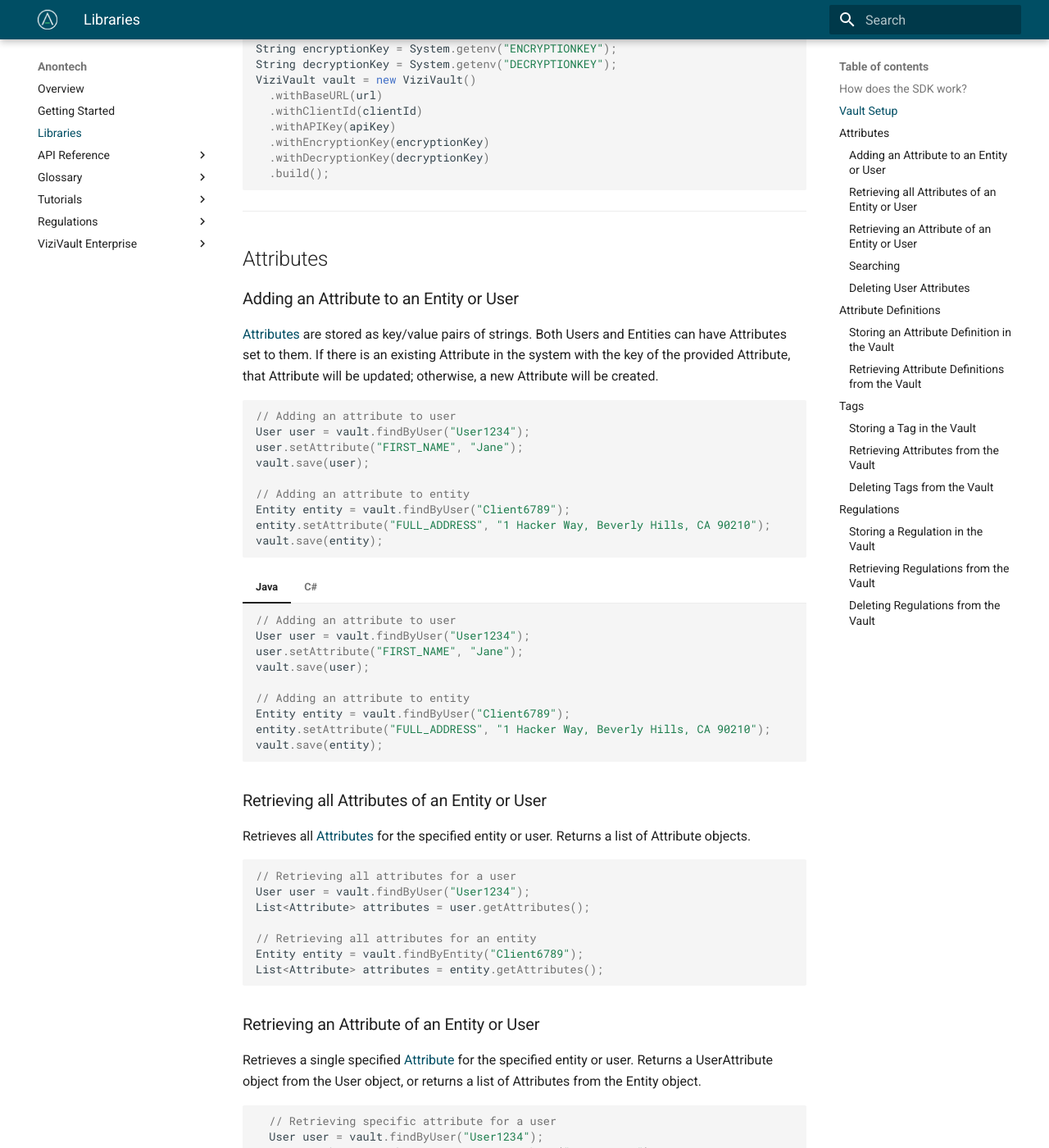
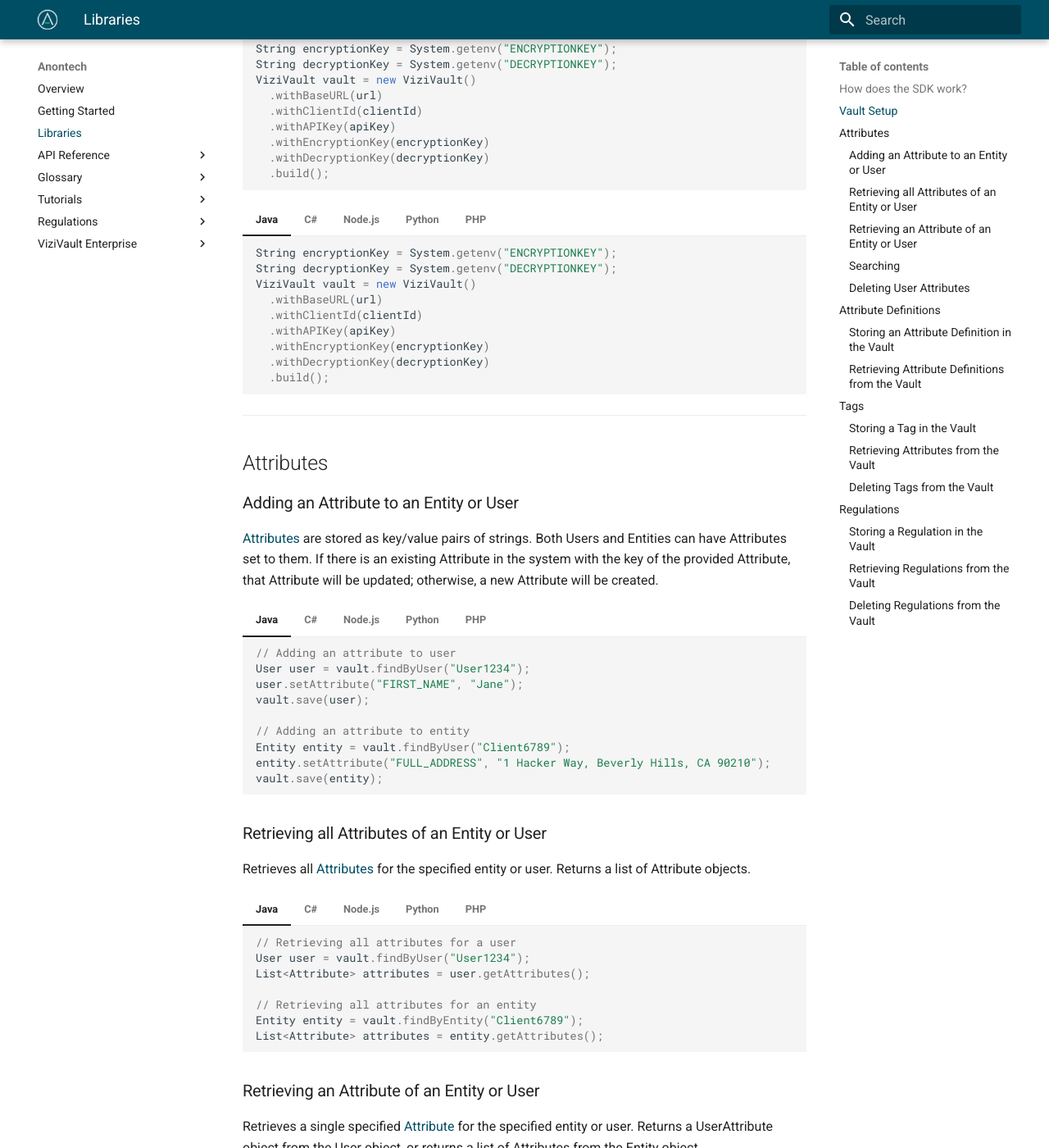
Before and after one commit to anontechnology/documentation, an MkDocs documentation site: the page built from docs/libraries.md, in a window 1280 px wide and 1400 px high, scrolled down 642 px. Shown: the whole window at 82% size. Built offline with MkDocs 1.6.1 and Material for MkDocs 9.7.7, drawn with Linux system fonts in a browser that asks for light colours; some of the changed text lies outside the part shown.

Commit message:
Update docs/libraries.md

````diff
--- a/docs/libraries.md
+++ b/docs/libraries.md
@@ -27,24 +27,51 @@
     .build();
   ```
 
+=== "Java"
+
+    ``` java
+    String encryptionKey = System.getenv("ENCRYPTIONKEY");
+    String decryptionKey = System.getenv("DECRYPTIONKEY");
+    ViziVault vault = new ViziVault()
+      .withBaseURL(url)
+      .withClientId(clientId)
+      .withAPIKey(apiKey)
+      .withEncryptionKey(encryptionKey)
+      .withDecryptionKey(decryptionKey)
+      .build();
+    ```
+
+=== "C#"
+
+    ``` c#
+    // Coming soon!
+    ```
+
+=== "Node.js"
+
+    ``` javascript
+    // Coming soon!
+    ```
+
+=== "Python"
+
+    ``` python
+    // Coming soon!
+    ```
+
+=== "PHP"
+
+    ``` php
+    // Coming soon!
+    ```
+
+
 ----------------------------------------------------------------------
 ## Attributes
 
 ### Adding an Attribute to an Entity or User
 
 [Attributes](/glossary/attribute) are stored as key/value pairs of strings. Both Users and Entities can have Attributes set to them. If there is an existing Attribute in the system with the key of the provided Attribute, that Attribute will be updated; otherwise, a new Attribute will be created.
-
-  ``` java
-  // Adding an attribute to user
-  User user = vault.findByUser("User1234");
-  user.setAttribute("FIRST_NAME", "Jane");
-  vault.save(user);
-
-  // Adding an attribute to entity
-  Entity entity = vault.findByUser("Client6789");
-  entity.setAttribute("FULL_ADDRESS", "1 Hacker Way, Beverly Hills, CA 90210");
-  vault.save(entity);
-  ```
 
 === "Java"
 
@@ -63,57 +90,182 @@
 === "C#"
 
     ``` c#
-    // coming soon
+    // Coming soon!
     ```
+
+=== "Node.js"
+
+    ``` javascript
+    // Coming soon!
+    ```
+
+=== "Python"
+
+    ``` python
+    // Coming soon!
+    ```
+
+=== "PHP"
+
+    ``` php
+    // Coming soon!
+    ```
+
 
 ### Retrieving all Attributes of an Entity or User
 
 Retrieves all [Attributes](/glossary/attribute) for the specified entity or user. Returns a list of Attribute objects.
 
-  ``` java
-  // Retrieving all attributes for a user
-  User user = vault.findByUser("User1234");
-  List<Attribute> attributes = user.getAttributes();
+=== "Java"
 
-  // Retrieving all attributes for an entity
-  Entity entity = vault.findByEntity("Client6789");
-  List<Attribute> attributes = entity.getAttributes();
-  ```
+    ``` java
+    // Retrieving all attributes for a user
+    User user = vault.findByUser("User1234");
+    List<Attribute> attributes = user.getAttributes();
+
+    // Retrieving all attributes for an entity
+    Entity entity = vault.findByEntity("Client6789");
+    List<Attribute> attributes = entity.getAttributes();
+    ```
+
+=== "C#"
+
+    ``` c#
+    // Coming soon!
+    ```
+
+=== "Node.js"
+
+    ``` javascript
+    // Coming soon!
+    ```
+
+=== "Python"
+
+    ``` python
+    // Coming soon!
+    ```
+
+=== "PHP"
+
+    ``` php
+    // Coming soon!
+    ```
+
 ### Retrieving an Attribute of an Entity or User
 
 Retrieves a single specified [Attribute](/glossary/attribute) for the specified entity or user. Returns a UserAttribute object from the User object, or returns a list of Attributes from the Entity object.
 
-``` java
-  // Retrieving specific attribute for a user
-  User user = vault.findByUser("User1234");
-  UserAttribute attribute = user.getAttribute("FIRST_NAME");
+=== "Java"
 
-  // Retrieving specific attribute for an entity
-  Entity entity = vault.findByEntity("Client6789");
-  List<Attribute> attributes = entity.getAttribute("FULL_ADDRESS");
-```
+    ``` java
+    // Retrieving specific attribute for a user
+    User user = vault.findByUser("User1234");
+    UserAttribute attribute = user.getAttribute("FIRST_NAME");
+
+    // Retrieving specific attribute for an entity
+    Entity entity = vault.findByEntity("Client6789");
+    List<Attribute> attributes = entity.getAttribute("FULL_ADDRESS");
+    ```
+
+=== "C#"
+
+    ``` c#
+    // Coming soon!
+    ```
+
+=== "Node.js"
+
+    ``` javascript
+    // Coming soon!
+    ```
+
+=== "Python"
+
+    ``` python
+    // Coming soon!
+    ```
+
+=== "PHP"
+
+    ``` php
+    // Coming soon!
+    ```
 
 ### Searching
 
 To search a Vault for [Attributes](/glossary/attribute), pass in a SearchRequest. A list of matching Attributes will be returned. For more information, [read about ViziVault search](/tutorials/search).
 
-  ``` java
-  List<Attribute> attributes = vault.search(new SearchRequest("LAST_NAME", "Doe"));
-  ```
+=== "Java"
+
+    ``` java
+    List<Attribute> attributes = vault.search(new SearchRequest("LAST_NAME", "Doe"));
+    ```
+
+=== "C#"
+
+    ``` c#
+    // Coming soon!
+    ```
+
+=== "Node.js"
+
+    ``` javascript
+    // Coming soon!
+    ```
+
+=== "Python"
+
+    ``` python
+    // Coming soon!
+    ```
+
+=== "PHP"
+
+    ``` php
+    // Coming soon!
+    ```
+
 
 ### Deleting User Attributes
 
 [Attributes](/glossary/attribute) can be removed from the User object by calling `remove` with the specified Attribute key, or by calling `purge` to remove all.
 
-  ``` java
-  // Purging all user attributes
-  User user = vault.findByUser("User1234");
-  user.purge();
+=== "Java"
 
-  // Removing specific attribute
-  User user = vault.findByUser("User1234");
-  user.remove("LAST_NAME");
-  ```
+    ``` java
+    // Purging all user attributes
+    User user = vault.findByUser("User1234");
+    user.purge();
+
+    // Removing specific attribute
+    User user = vault.findByUser("User1234");
+    user.remove("LAST_NAME");
+    ```
+
+=== "C#"
+
+    ``` c#
+    // Coming soon!
+    ```
+
+=== "Node.js"
+
+    ``` javascript
+    // Coming soon!
+    ```
+
+=== "Python"
+
+    ``` python
+    // Coming soon!
+    ```
+
+=== "PHP"
+
+    ``` php
+    // Coming soon!
+    ```
 
 ----------------------------------------------------------------------
 ## Attribute Definitions
@@ -122,42 +274,97 @@
 
 To store an Attribute Definition, create one and save it to the Vault. The following code details the various properties of the AttributeDefinition object.
 
-  ``` java
-  AttributeDefinition attribute = new AttributeDefinition();
-  attribute.setName("Billing Address");
-  attribute.setCategories(["geographic_location", "financial"]);
-  attribute.setHint("{ line_one: \"1 Hacker Way\", line_two: \"Apt. 53\",
-                      city: \"Menlo Park\", state: \"California\",
-                      postal_code: \"94025-1456\", country: \"USA\"
-                    }");
-  attribute.setSchema(gson.toJson({
-                      "line_one": "string",
-                      "line_two": "string",
-                      "city": "string",
-                      "state": "string",
-                      "postal_code": "string",
-                      "country": "string"
-                    });
-  attribute.setRepeatable(false);
-  attribute.setImmutable(false);
-  attribute.setMandatory(true);
-  attribute.setIndexed(false);
-  attribute.setRegulations(["GDPR", "CCPA"]);
+=== "Java"
 
-  vault.storeAttribute(attribute);
-  ```
+    ``` java
+    AttributeDefinition attribute = new AttributeDefinition();
+    attribute.setName("Billing Address");
+    attribute.setCategories(["geographic_location", "financial"]);
+    attribute.setHint("{ line_one: \"1 Hacker Way\", line_two: \"Apt. 53\",
+                        city: \"Menlo Park\", state: \"California\",
+                        postal_code: \"94025-1456\", country: \"USA\"
+                      }");
+    attribute.setSchema(gson.toJson({
+                        "line_one": "string",
+                        "line_two": "string",
+                        "city": "string",
+                        "state": "string",
+                        "postal_code": "string",
+                        "country": "string"
+                      });
+    attribute.setRepeatable(false);
+    attribute.setImmutable(false);
+    attribute.setMandatory(true);
+    attribute.setIndexed(false);
+    attribute.setRegulations(["GDPR", "CCPA"]);
+
+    vault.storeAttribute(attribute);
+    ```
+
+=== "C#"
+
+    ``` c#
+    // Coming soon!
+    ```
+
+=== "Node.js"
+
+    ``` javascript
+    // Coming soon!
+    ```
+
+=== "Python"
+
+    ``` python
+    // Coming soon!
+    ```
+
+=== "PHP"
+
+    ``` php
+    // Coming soon!
+    ```
+
 
 ### Retrieving Attribute Definitions from the Vault
 
 Attribute Definitions can be retrieved from the Vault in bulk or by specifying the Attribute key.
 
-  ``` java
-  // Retrieving all attributes
-  List<AttributeDefinition> attributes = vault.getAttributeDefinitions();
 
-  // Retrieving specific attribute
-  AttributeDefinition attribute = vault.getAttributeDefinition("Billing Address");
-  ```
+=== "Java"
+
+    ``` java
+    // Retrieving all attributes
+    List<AttributeDefinition> attributes = vault.getAttributeDefinitions();
+
+    // Retrieving specific attribute
+    AttributeDefinition attribute = vault.getAttributeDefinition("Billing Address");
+    ```
+
+=== "C#"
+
+    ``` c#
+    // Coming soon!
+    ```
+
+=== "Node.js"
+
+    ``` javascript
+    // Coming soon!
+    ```
+
+=== "Python"
+
+    ``` python
+    // Coming soon!
+    ```
+
+=== "PHP"
+
+    ``` php
+    // Coming soon!
+    ```
+
 
 ----------------------------------------------------------------------
 ## Tags
@@ -166,30 +373,112 @@
 
 To store a new Tag, create a Tag object and save it to the Vault.
 
-  ``` java
-  // Storing a tag
-  Tag tag = vault.save(new Tag("Financial Data"));
-  ```
+
+=== "Java"
+
+    ``` java
+    Tag tag = vault.save(new Tag("Financial Data"));
+    ```
+
+=== "C#"
+
+    ``` c#
+    // Coming soon!
+    ```
+
+=== "Node.js"
+
+    ``` javascript
+    // Coming soon!
+    ```
+
+=== "Python"
+
+    ``` python
+    // Coming soon!
+    ```
+
+=== "PHP"
+
+    ``` php
+    // Coming soon!
+    ```
+
+
 ### Retrieving Attributes from the Vault
 
 Tags can be retrieved as a list of Tag objects or as a single Tag if the specific Tag is specified.
 
-  ``` java
-  // Retrieving all tags
-  List<Tag> tags = vault.getTags();
+=== "Java"
 
-  // Retrieving specific tag
-  String tag = vault.getTag("Financial Data");
-  ```
+    ``` java
+    // Retrieving all tags
+    List<Tag> tags = vault.getTags();
+
+    // Retrieving specific tag
+    String tag = vault.getTag("Financial Data");
+    ```
+
+=== "C#"
+
+    ``` c#
+    // Coming soon!
+    ```
+
+=== "Node.js"
+
+    ``` javascript
+    // Coming soon!
+    ```
+
+=== "Python"
+
+    ``` python
+    // Coming soon!
+    ```
+
+=== "PHP"
+
+    ``` php
+    // Coming soon!
+    ```
+
 
 ### Deleting Tags from the Vault
 
 To remove a Tag, specify the Tag to be removed. A Boolean denoting the status of the operation will be returned.
 
-  ``` java
-  // Removing a specific tag
-  Boolean bool = vault.removeTag("Financial Data");
-  ```
+=== "Java"
+
+    ``` java
+    // Removing a specific tag
+    Boolean bool = vault.removeTag("Financial Data");
+    ```
+
+=== "C#"
+
+    ``` c#
+    // Coming soon!
+    ```
+
+=== "Node.js"
+
+    ``` javascript
+    // Coming soon!
+    ```
+
+=== "Python"
+
+    ``` python
+    // Coming soon!
+    ```
+
+=== "PHP"
+
+    ``` php
+    // Coming soon!
+    ```
+
 
 ----------------------------------------------------------------------
 ## Regulations
@@ -198,32 +487,112 @@
 
 To store a [Regulation](/glossary/regulation) to the Vault, create a new Regulation object and save it to the Vault. The constructor takes the `key`, `name`, and `url` of the Regulation.
 
-  ``` java
-  // Storing a regulation
-  Regulation regulation = new Regulation("GDPR",
-                                        "General Data Protection Regulation",
-                                        "https://gdpr.eu/"
-                                        );
-  Regulation savedRegulation = vault.save(regulation);
-  ```
+=== "Java"
+
+    ``` java
+    // Storing a regulation
+    Regulation regulation = new Regulation("GDPR",
+                                          "General Data Protection Regulation",
+                                          "https://gdpr.eu/"
+                                          );
+    Regulation savedRegulation = vault.save(regulation);
+    ```
+
+=== "C#"
+
+    ``` c#
+    // Coming soon!
+    ```
+
+=== "Node.js"
+
+    ``` javascript
+    // Coming soon!
+    ```
+
+=== "Python"
+
+    ``` python
+    // Coming soon!
+    ```
+
+=== "PHP"
+
+    ``` php
+    // Coming soon!
+    ```
+
 
 ### Retrieving Regulations from the Vault
 
 [Regulations](/glossary/regulation) can be retrieved as a list of Regulation objects or as a single Regulation if the specific Regulation is specified.
 
-  ``` java
-  // Retrieving all regulations
-  List<Regulation> regulations = vault.getRegulations();
+=== "Java"
 
-  // Retrieving specific regulation
-  Regulation regulation = vault.getRegulation("GDPR");
-  ```
+    ``` java
+    // Retrieving all regulations
+    List<Regulation> regulations = vault.getRegulations();
+
+    // Retrieving specific regulation
+    Regulation regulation = vault.getRegulation("GDPR");
+    ```
+
+=== "C#"
+
+    ``` c#
+    // Coming soon!
+    ```
+
+=== "Node.js"
+
+    ``` javascript
+    // Coming soon!
+    ```
+
+=== "Python"
+
+    ``` python
+    // Coming soon!
+    ```
+
+=== "PHP"
+
+    ``` php
+    // Coming soon!
+    ```
+
 
 ### Deleting Regulations from the Vault
 
 To remove a [Regulation](/glossary/regulation), specify the Regulation to be removed. A Boolean denoting the status of the operation will be returned.
 
-  ``` java
-  // Removing a specific regulation
-  Boolean bool = vault.removeRegulation("GDPR");
-  ```
+=== "Java"
+
+    ``` java
+    // Removing a specific regulation
+    Boolean bool = vault.removeRegulation("GDPR");
+    ```
+
+=== "C#"
+
+    ``` c#
+    // Coming soon!
+    ```
+
+=== "Node.js"
+
+    ``` javascript
+    // Coming soon!
+    ```
+
+=== "Python"
+
+    ``` python
+    // Coming soon!
+    ```
+
+=== "PHP"
+
+    ``` php
+    // Coming soon!
+    ```
````
